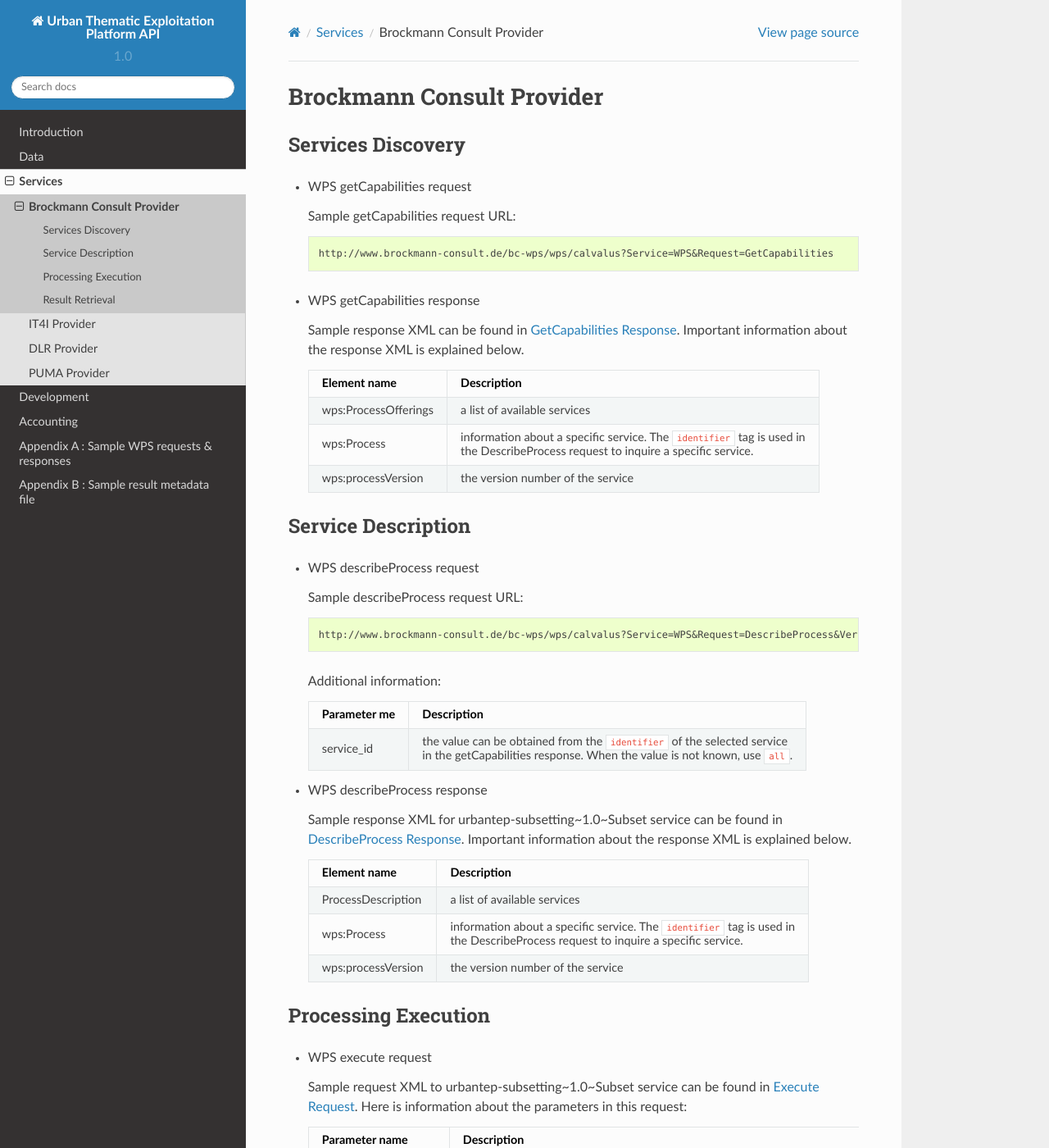
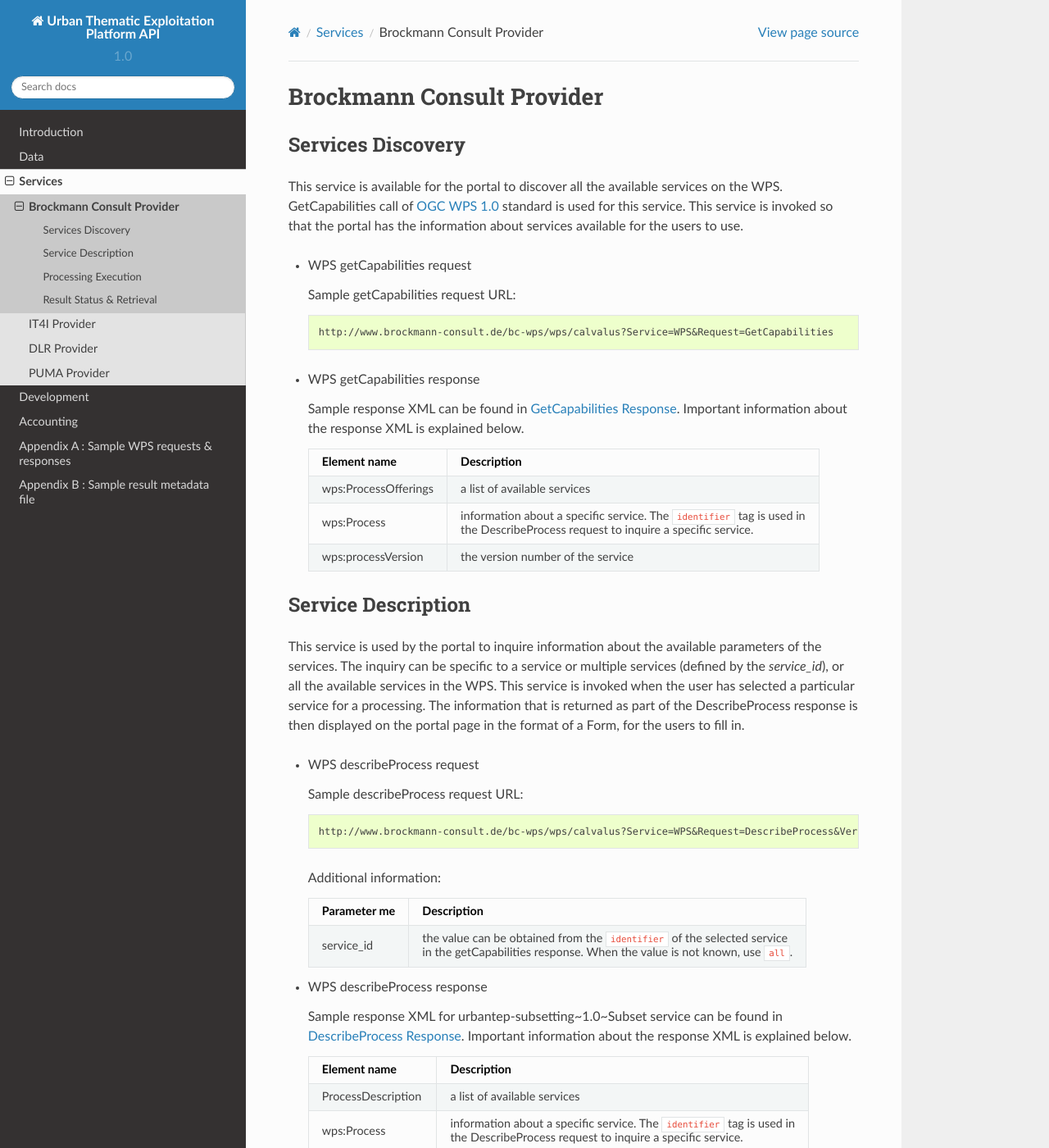
Before and after one commit to urban-tep/API, a Sphinx documentation site: the page built from source/services/bc/index.rst, in a window 1280 px wide and 1400 px high. Shown: the whole window at 82% size. Built offline with Sphinx 7.4.7 and the Read the Docs theme 2.0.0, drawn with Linux system fonts in a browser that asks for light colours; some of the changed text lies outside the part shown.

Commit message:
added information on each service for the actual use case.

```diff
--- a/source/services/bc/index.rst
+++ b/source/services/bc/index.rst
@@ -7,6 +7,9 @@
 
 Services Discovery
 ^^^^^^^^^^^^^^^^^^
+
+This service is available for the portal to discover all the available services on the WPS. GetCapabilities call of `OGC WPS 1.0 <http://www.opengeospatial.org/standards/wps>`_ standard is used for this service.
+This service is invoked so that the portal has the information about services available for the users to use.
 
 - WPS getCapabilities request
 
@@ -35,6 +38,11 @@
 
 Service Description
 ^^^^^^^^^^^^^^^^^^^
+
+This service is used by the portal to inquire information about the available parameters of the services.
+The inquiry can be specific to a service or multiple services (defined by the *service_id*), or all the available services in the WPS.
+This service is invoked when the user has selected a particular service for a processing. The information that is returned as part of the DescribeProcess response
+is then displayed on the portal page in the format of a Form, for the users to fill in.
 
 - WPS describeProcess request
 
@@ -72,6 +80,8 @@
 
 Processing Execution
 ^^^^^^^^^^^^^^^^^^^^
+
+This service is used by the portal to send a processing request to the WPS. The request shall be constructed based on the DescribeProcess response of the selected service.
 
 - WPS execute request
 
@@ -192,8 +202,12 @@
   +--------------------------+---------------------------------------------------------------------------------+
 
 
-Result Retrieval
-^^^^^^^^^^^^^^^^
+Result Status & Retrieval
+^^^^^^^^^^^^^^^^^^^^^^^^^^
+
+There are two parts of this service: status monitoring and result retrieval.
+The status monitoring allows the portal to monitor the status of each requested process. This service is invoked in a defined time interval set by the portal until the process is finished.
+The results are available as a HTTP URL and are included as a response of the GetStatus request (after the process has been finished).
 
 - WPS getStatus request
 
```
